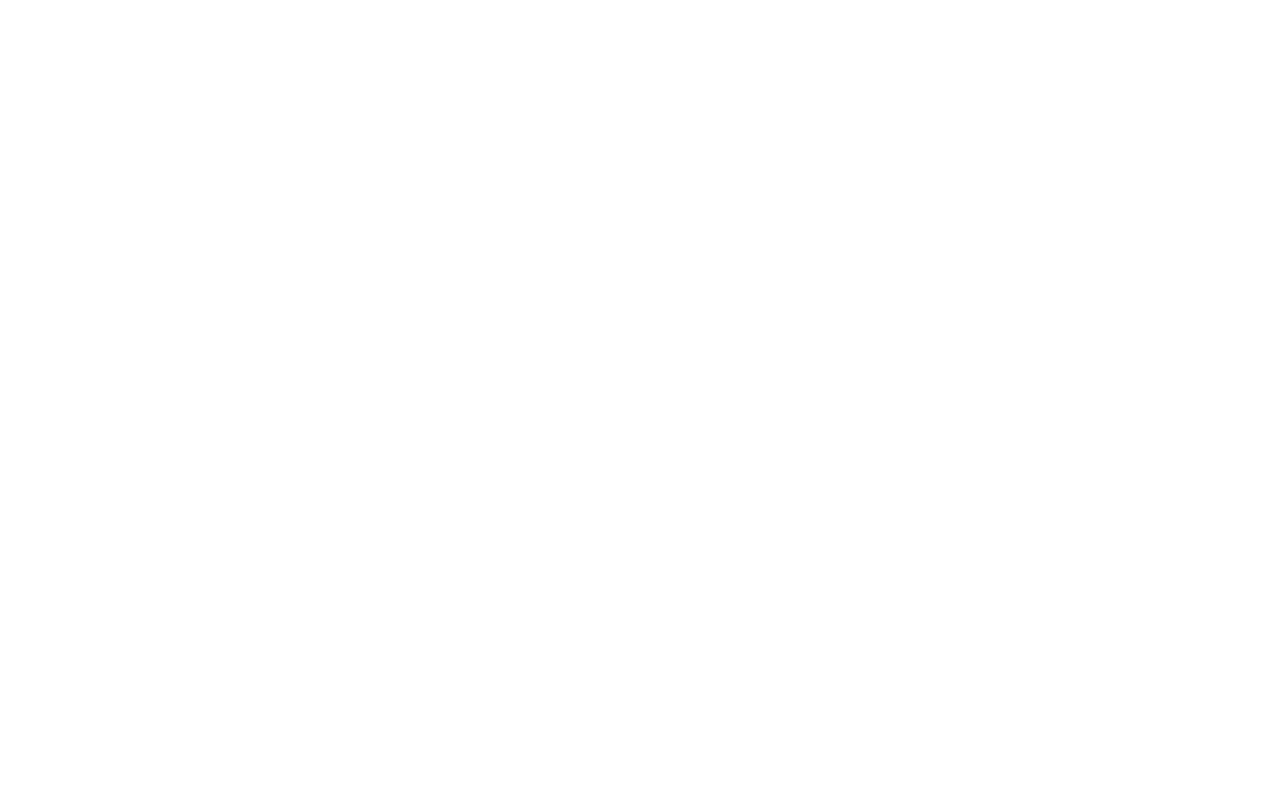
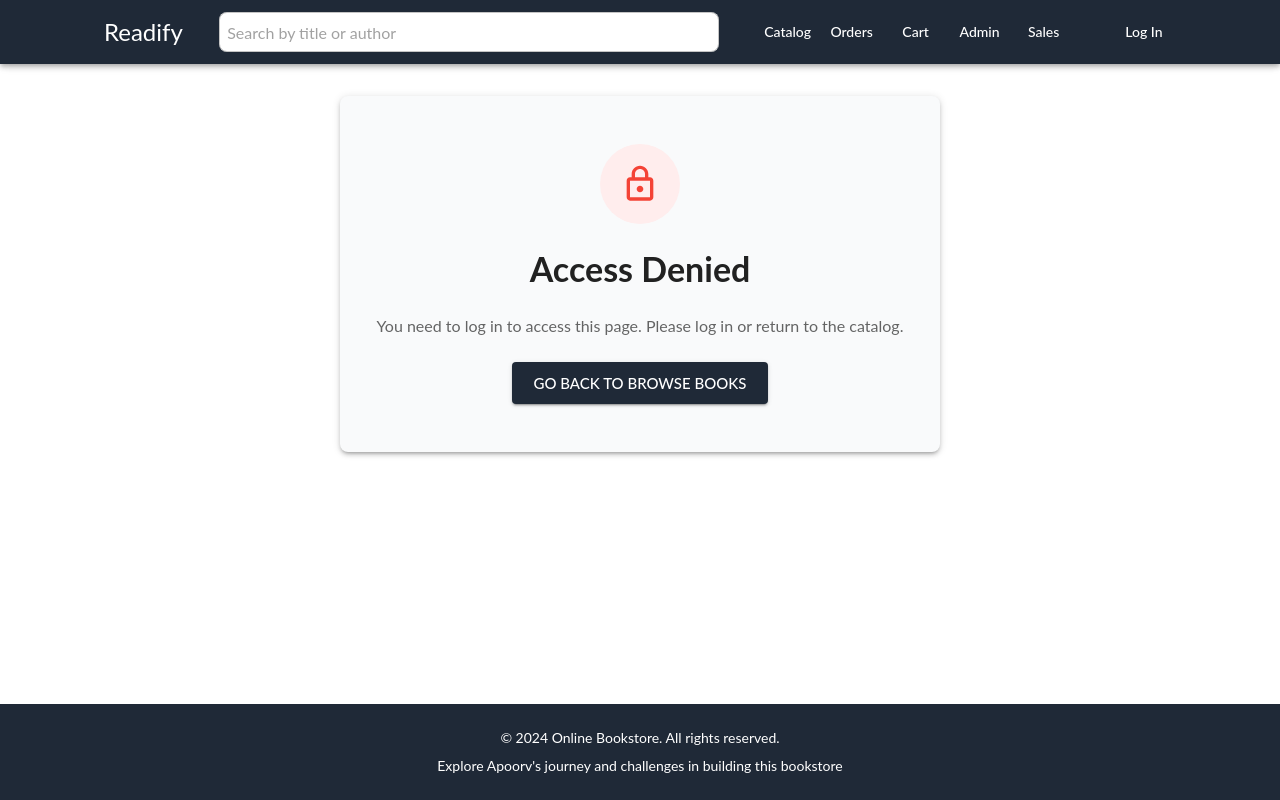
Before and after one commit to Apoorv-Patel1207/book-shop-rev, a React (Create React App) app: page /not-logged-in in a window 1280 px wide. Before the commit this address had no page. Built offline with nearby package versions, Linux system fonts and the light colour scheme.

Commit message:
Fixed the issue with the not authenticated users and created the protected routes for the same

```diff
--- a/src/App.tsx
+++ b/src/App.tsx
@@ -1,32 +1,55 @@
-import { BrowserRouter as Router, Routes, Route } from "react-router-dom";
+import { BrowserRouter as Router, Routes, Route } from "react-router-dom"
 
-import AdminPanel from "./pages/add-book";
-import BookDetails from "./pages/book-details";
-import Cart from "./pages/cart";
-import Catalog from "./pages/catalog";
-import Checkout from "./pages/checkout";
-import Home from "./pages/home";
-import Learning from "./pages/learning";
-import OrderHistoryPage from "./pages/order-history";
-import Profile from "./pages/profile";
-import SalesPanel from "./pages/sales-panel";
+import ProtectedRoutes from "./components/auth/protected-routes"
+import AdminPanel from "./pages/add-book"
+import BookDetails from "./pages/book-details"
+import Cart from "./pages/cart"
+import Catalog from "./pages/catalog"
+import Checkout from "./pages/checkout"
+import Home from "./pages/home"
+import Learning from "./pages/learning"
+import NotLoggedIn from "./pages/not-logged-in"
+import OrderHistoryPage from "./pages/order-history"
+import Profile from "./pages/profile"
+import SalesPanel from "./pages/sales-panel"
 
 const App = () => (
-    <Router>
-      <Routes>
-        <Route path="/" element={<Home />} />
-        <Route path="/catalog" element={<Catalog />} />
-        <Route path="/order-history" element={<OrderHistoryPage />} />
-        <Route path="/cart" element={<Cart />} />
-        <Route path="/book-details/:id" element={<BookDetails />} />
-        <Route path="/add-book" element={<AdminPanel />} />
-        <Route path="/sales-panel" element={<SalesPanel />} />
+  // <Router>
+  //   <Routes>
+  //     <Route path='/' element={<Home />} />
+  //     <Route path='/catalog' element={<Catalog />} />
+  //     <Route path='/not-logged-in' element={<NotLoggedIn />} />
+  //     <Route path='/order-history' element={<OrderHistoryPage />} />
+  //     <Route path='/cart' element={<Cart />} />
+  //     <Route path='/add-book' element={<AdminPanel />} />
+  //     <Route path='/sales-panel' element={<SalesPanel />} />
+  //     <Route path='/profile' element={<Profile />} />
 
-        <Route path="/learning" element={<Learning />} />
-        <Route path="/checkout" element={<Checkout />} />
-        <Route path="/profile" element={<Profile />} />
-      </Routes>
-    </Router>
-  );
+  //     <Route path='/book-details/:id' element={<BookDetails />} />
+  //     <Route path='/learning' element={<Learning />} />
+  //     <Route path='/checkout' element={<Checkout />} />
+  //   </Routes>
+  // </Router>
 
-export default App;
+  <Router>
+    <Routes>
+      <Route path='/' element={<Home />} />
+      <Route path='/catalog' element={<Catalog />} />
+      <Route path='/not-logged-in' element={<NotLoggedIn />} />
+      <Route path='/book-details/:id' element={<BookDetails />} />
+      <Route path='/learning' element={<Learning />} />
+
+      {/* Group Protected Routes */}
+      <Route element={<ProtectedRoutes />}>
+        <Route path='/order-history' element={<OrderHistoryPage />} />
+        <Route path='/cart' element={<Cart />} />
+        <Route path='/add-book' element={<AdminPanel />} />
+        <Route path='/sales-panel' element={<SalesPanel />} />
+        <Route path='/profile' element={<Profile />} />
+        <Route path='/checkout' element={<Checkout />} />
+      </Route>
+    </Routes>
+  </Router>
+)
+
+export default App
--- a/src/components/auth/login.tsx
+++ b/src/components/auth/login.tsx
@@ -84,7 +84,7 @@
             {
               method: "GET",
               headers: {
-                "x-user-id": user.sub, // Ensure user.sub is defined
+                "x-user-id": user.sub,
               } as HeadersInit,
             },
           )
@@ -128,7 +128,9 @@
             <AccountCircleIcon sx={{ width: 30, height: 30 }} />
           </IconButton>
 
-          <Typography fontSize={14}>{user?.given_name}</Typography>
+          <Typography fontSize={14}>
+            {user?.given_name || user?.email}
+          </Typography>
 
           <IconButton
             color='inherit'
--- /dev/null
+++ b/src/components/auth/protected-routes.tsx
@@ -0,0 +1,41 @@
+// import { useAuth0 } from "@auth0/auth0-react"
+// import { Navigate } from "react-router-dom"
+
+// interface ProtectedRouteProps {
+//   children: JSX.Element
+//   redirectTo?: string
+// }
+
+// const ProtectedRoute = ({
+//   children,
+//   redirectTo = "/not-logged-in",
+// }: ProtectedRouteProps) => {
+//   const { isAuthenticated, isLoading } = useAuth0()
+
+//   if (isLoading) {
+//     return <p>Loading...</p>
+//   }
+
+//   if (!isAuthenticated) {
+//     return <Navigate to={redirectTo} />
+//   }
+
+//   return children
+// }
+
+// export default ProtectedRoute
+
+import { useAuth0 } from "@auth0/auth0-react"
+import { Outlet, Navigate } from "react-router-dom"
+
+const ProtectedRoutes = () => {
+  const { isAuthenticated, isLoading } = useAuth0()
+
+  if (isLoading) {
+    return <p>Loading...</p>
+  }
+
+  return isAuthenticated ? <Outlet /> : <Navigate to='/not-logged-in' />
+}
+
+export default ProtectedRoutes
--- /dev/null
+++ b/src/components/cart/clear-cart-dialog.tsx
@@ -0,0 +1,40 @@
+import {
+  Dialog,
+  DialogTitle,
+  DialogContent,
+  Typography,
+  DialogActions,
+  Button,
+} from "@mui/material"
+
+interface ConfirmPurchaseDialogProps {
+  isClearCartModalOpen: boolean
+  handleCloseClearCartModal: () => void
+  handleConfirmClearCart: () => void
+}
+
+const ClearCartDialog = (props: ConfirmPurchaseDialogProps) => {
+  const {
+    isClearCartModalOpen,
+    handleCloseClearCartModal,
+    handleConfirmClearCart,
+  } = props
+  return (
+    <Dialog open={isClearCartModalOpen} onClose={handleCloseClearCartModal}>
+      <DialogTitle>Clear Cart</DialogTitle>
+      <DialogContent>
+        <Typography>Are you sure you want to clear the cart?</Typography>
+      </DialogContent>
+      <DialogActions>
+        <Button onClick={handleCloseClearCartModal} color='primary'>
+          Cancel
+        </Button>
+        <Button onClick={handleConfirmClearCart} color='secondary'>
+          Clear
+        </Button>
+      </DialogActions>
+    </Dialog>
+  )
+}
+
+export default ClearCartDialog
--- a/src/pages/cart.tsx
+++ b/src/pages/cart.tsx
@@ -17,6 +17,7 @@
 import { useUserID } from "src/components/auth/userID"
 import { getUserProfile } from "src/service/user-profie-service"
 
+import ClearCartDialog from "src/components/cart/clear-cart-dialog"
 import CartItem from "../components/cart/cart-item"
 import Layout from "../components/layout/layout"
 import {
@@ -333,7 +334,13 @@
           </DialogActions>
         </Dialog>
 
-        <Dialog open={isClearCartModalOpen} onClose={handleCloseClearCartModal}>
+        <ClearCartDialog
+          isClearCartModalOpen={isClearCartModalOpen}
+          handleCloseClearCartModal={handleCloseClearCartModal}
+          handleConfirmClearCart={handleConfirmClearCart}
+        />
+
+        {/* <Dialog open={isClearCartModalOpen} onClose={handleCloseClearCartModal}>
           <DialogTitle>Clear Cart</DialogTitle>
           <DialogContent>
             <Typography>Are you sure you want to clear the cart?</Typography>
@@ -346,7 +353,7 @@
               Clear
             </Button>
           </DialogActions>
-        </Dialog>
+        </Dialog> */}
       </Container>
     </Layout>
   )
--- /dev/null
+++ b/src/pages/not-logged-in.tsx
@@ -0,0 +1,86 @@
+// import { Box, Typography, Button } from "@mui/material"
+// import { useNavigate } from "react-router-dom"
+
+// const NotLoggedIn = () => {
+//   const navigate = useNavigate()
+
+//   return (
+//     <Box textAlign='center' mt={4}>
+//       <Typography variant='h4' gutterBottom>
+//         Access Denied
+//       </Typography>
+//       <Typography variant='body1' gutterBottom>
+//         You need to be logged in to view this page.
+//       </Typography>
+//       <Button variant='contained' color='primary' onClick={() => navigate("/")}>
+//         GO BACK TO BROWSE BOOKS
+//       </Button>
+//     </Box>
+//   )
+// }
+
+// export default NotLoggedIn
+
+import LockOutlinedIcon from "@mui/icons-material/LockOutlined"
+import { Box, Typography, Button, Container, Stack } from "@mui/material"
+import { useNavigate } from "react-router-dom"
+
+import Layout from "src/components/layout/layout"
+
+const NotLoggedIn = () => {
+  const navigate = useNavigate()
+
+  return (
+    <Layout>
+      <Container
+        maxWidth='sm'
+        sx={{
+          textAlign: "center",
+          py: 6,
+          backgroundColor: "#F9FAFB",
+          borderRadius: 2,
+          boxShadow: 3,
+        }}
+      >
+        <Stack direction='column' alignItems='center' spacing={3}>
+          <Box
+            sx={{
+              width: 80,
+              height: 80,
+              borderRadius: "50%",
+              backgroundColor: "#FFEDED",
+              display: "flex",
+              justifyContent: "center",
+              alignItems: "center",
+            }}
+          >
+            <LockOutlinedIcon sx={{ fontSize: 40, color: "#F44336" }} />
+          </Box>
+          <Typography variant='h4' fontWeight='bold' color='text.primary'>
+            Access Denied
+          </Typography>
+          <Typography variant='body1' color='text.secondary'>
+            You need to log in to access this page. Please log in or return to
+            the catalog.
+          </Typography>
+          <Button
+            variant='contained'
+            size='large'
+            color='primary'
+            onClick={() => navigate("/catalog")}
+            sx={{
+              backgroundColor: "#1F2937",
+              "&:hover": {
+                backgroundColor: "#374151",
+              },
+            }}
+          >
+            Go Back to Browse Books
+          </Button>
+        </Stack>
+      </Container>
+    </Layout>
+  )
+}
+
+export default NotLoggedIn
```
Also changed, not shown: src/pages/book-details.tsx (+12 -100 lines), src/components/book-details/confirm-purchase-dialog.tsx (renamed from src/components/book-details/confirm-purchase-dialogue.tsx), 1 other file (tests, documents, lock files or other folders).
